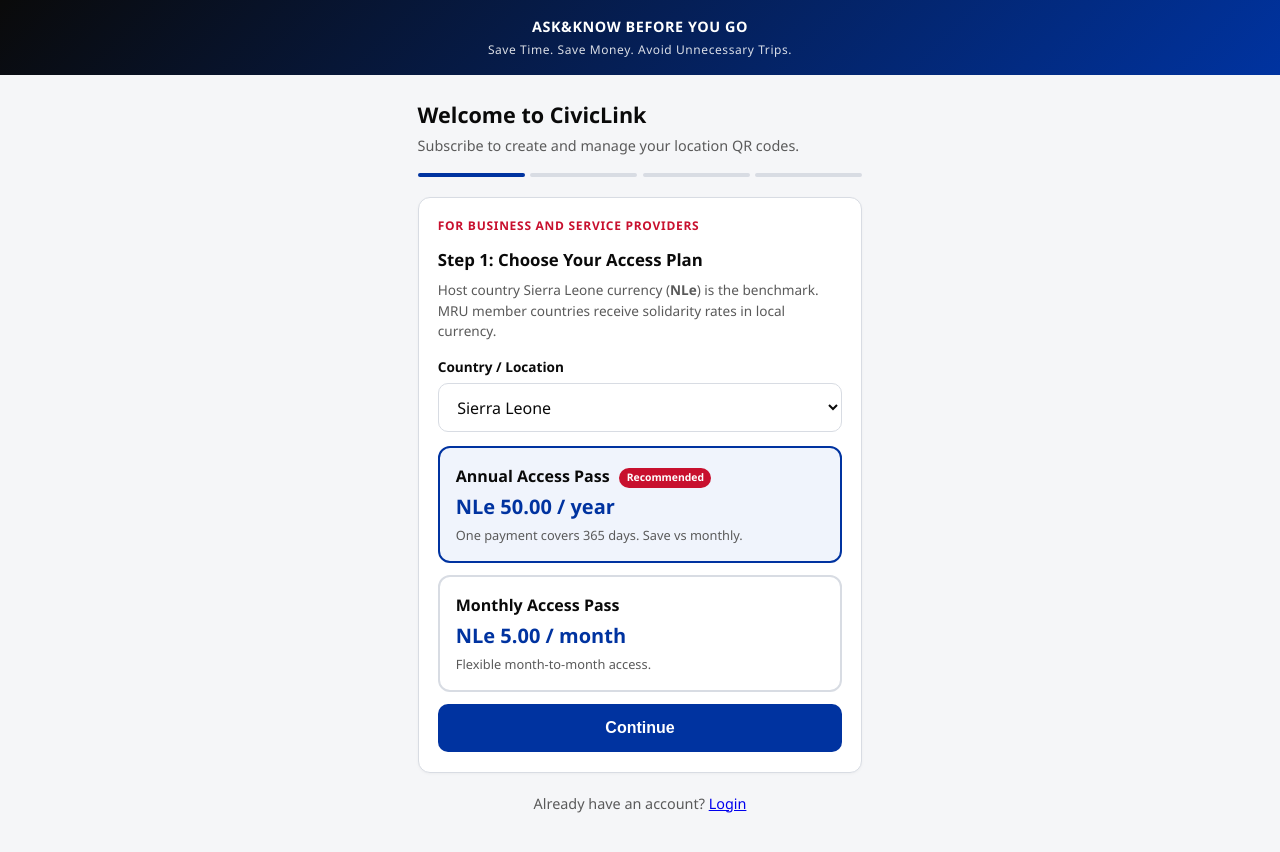
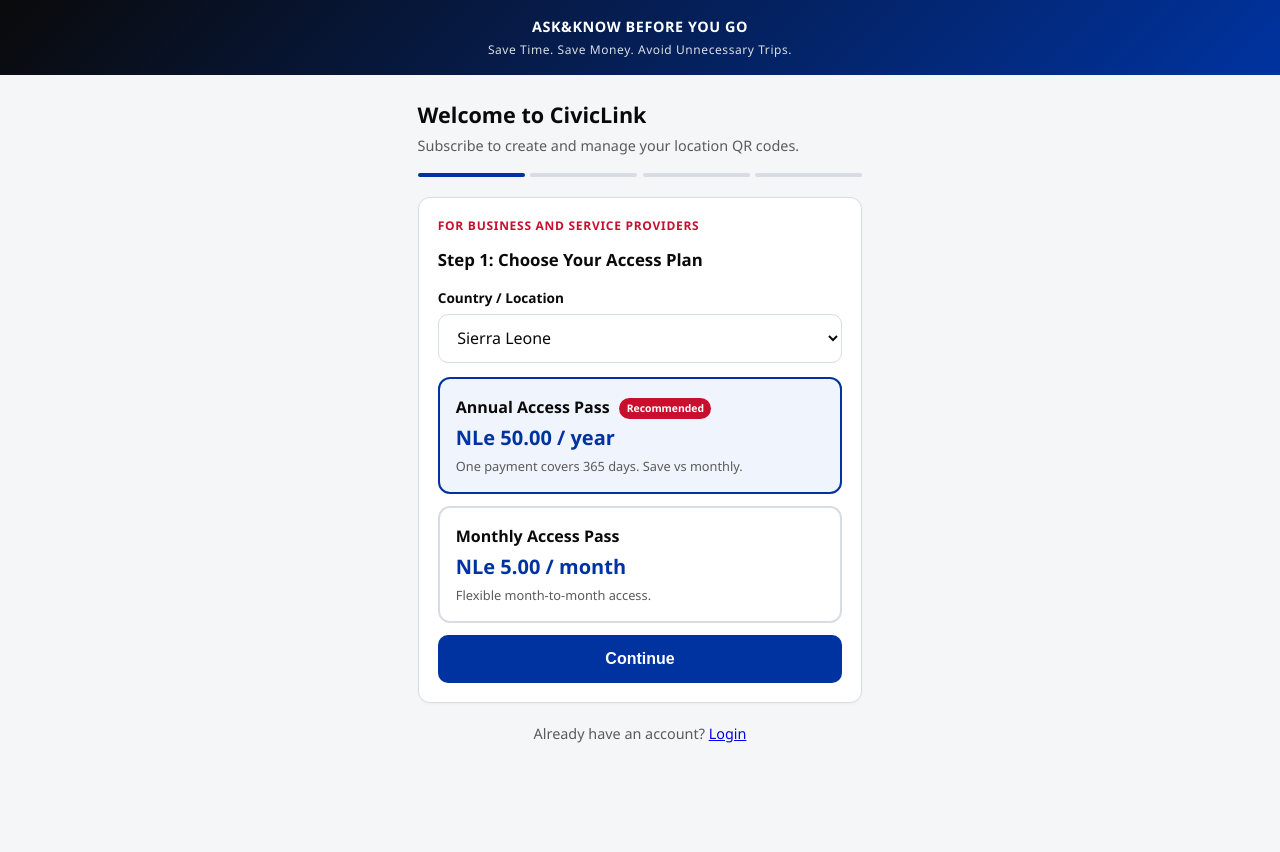
Before and after one commit to andyking4040-droid/civiclink-sl, a website: page public/register.html in a window 1280 px wide. After the commit the page ends 800 px from the top, so only its background shows below. Drawn offline with Linux system fonts and the light colour scheme.

Commit message:
Update register.html

```diff
--- a/public/register.html
+++ b/public/register.html
@@ -52,8 +52,6 @@
       <div class="section-label">For Business and Service Providers</div>
       <h2 style="font-size:1.05rem;margin-bottom:0.5rem;">Step 1: Choose Your Access Plan</h2>
       <p class="muted" style="margin-bottom:1rem;font-size:0.85rem;">
-        Host country Sierra Leone currency (<strong>NLe</strong>) is the benchmark.
-        MRU member countries receive solidarity rates in local currency.
       </p>
       <label>Country / Location</label>
       <select id="country" onchange="updatePrices()">
```
